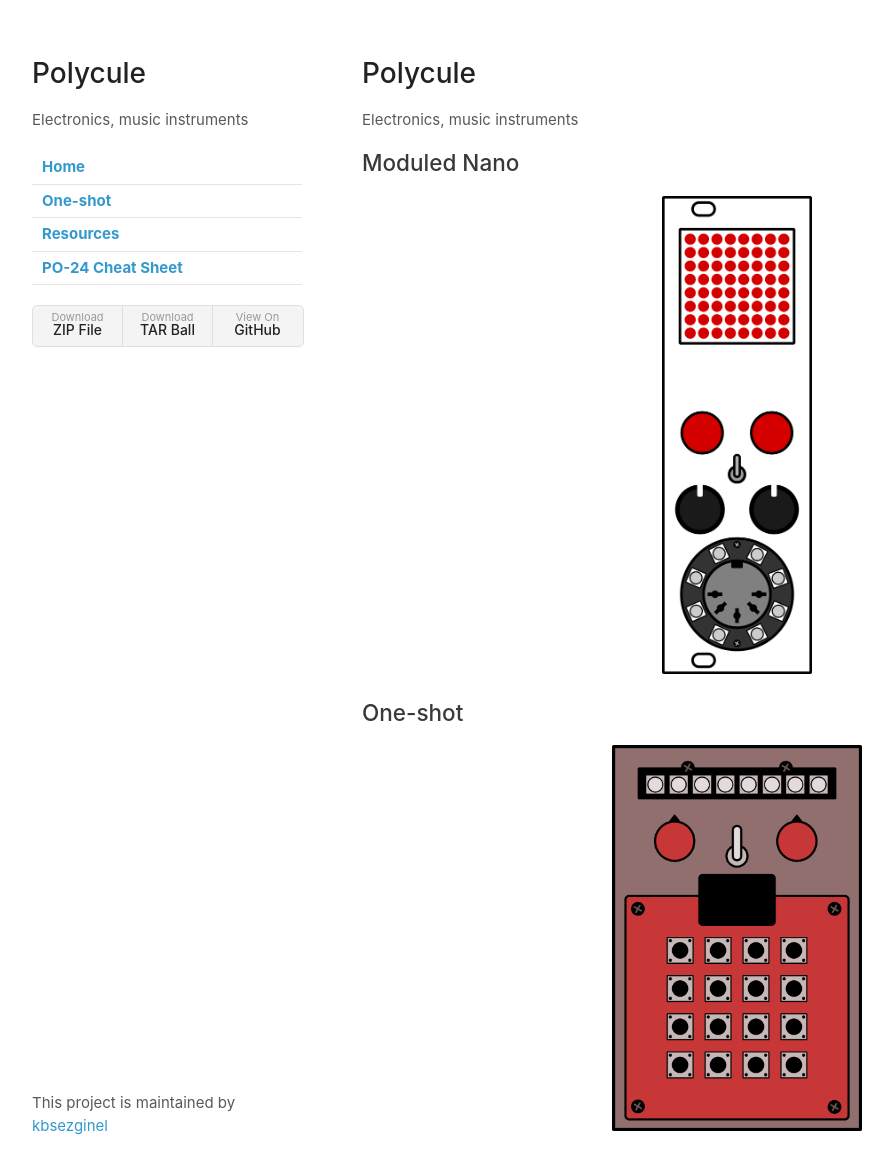
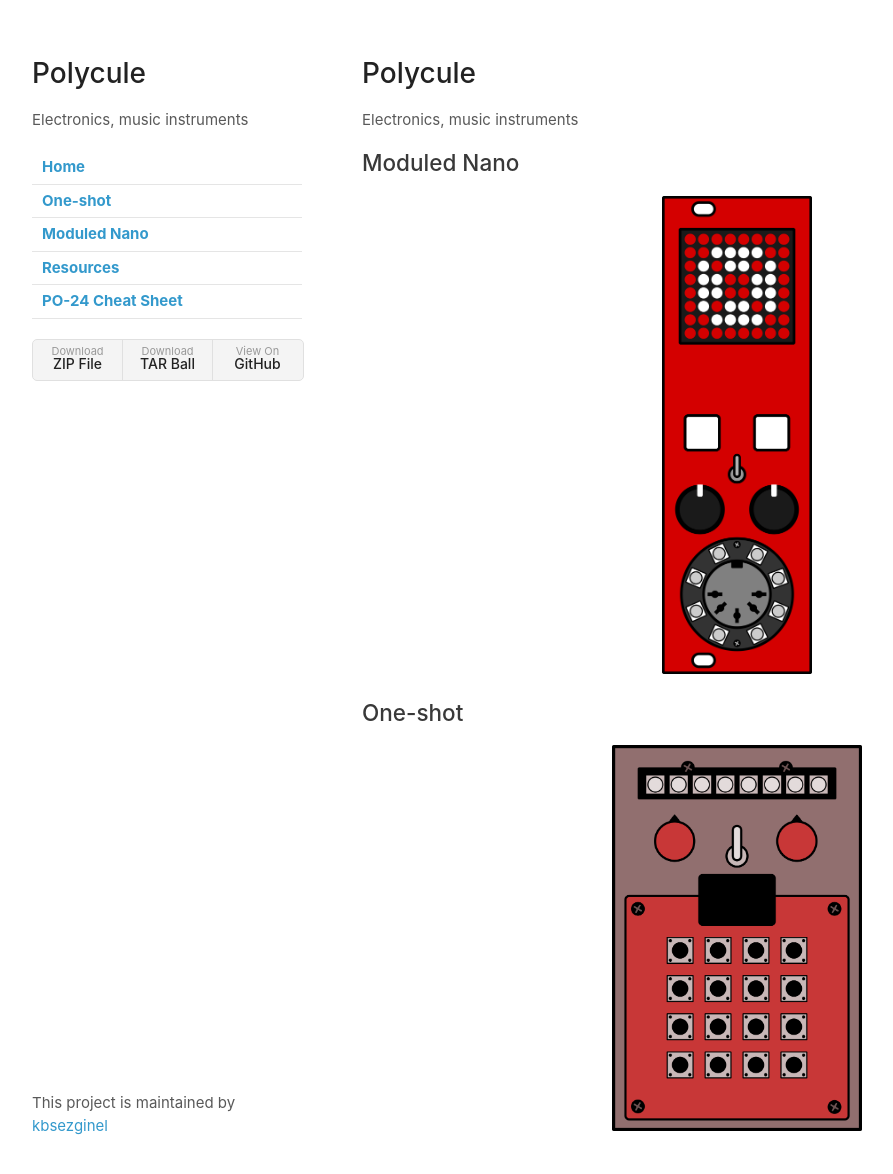
Before and after one commit to kbsezginel/polycule, a Jekyll site: the page built from index.md, in a window 1280 px wide and 1207 px high. Shown: the top 1174 px of the window, without its empty margins (68-961 px from the left). Built offline with Jekyll 4.4.1, drawn with Linux system fonts in a browser that asks for light colours; our own code applies the rules of GitHub Pages for plain Markdown files.

Commit message:
Nano: Update graphics and usage instructions

```diff
--- a/_config.yml
+++ b/_config.yml
@@ -7,6 +7,8 @@
     url: /
   - title: One-shot
     url: one-shot
+  - title: Moduled Nano
+    url: moduled-nano
   - title: Resources
     url: resources
   - title: PO-24 Cheat Sheet
```
Also changed, not shown: assets/img/moduled/moduled-nano-front.png, assets/img/moduled/moduled-nano-usage.png, assets/img/moduled/moduled-nano-usage.svg, assets/img/moduled/moduled-nano.svg.
